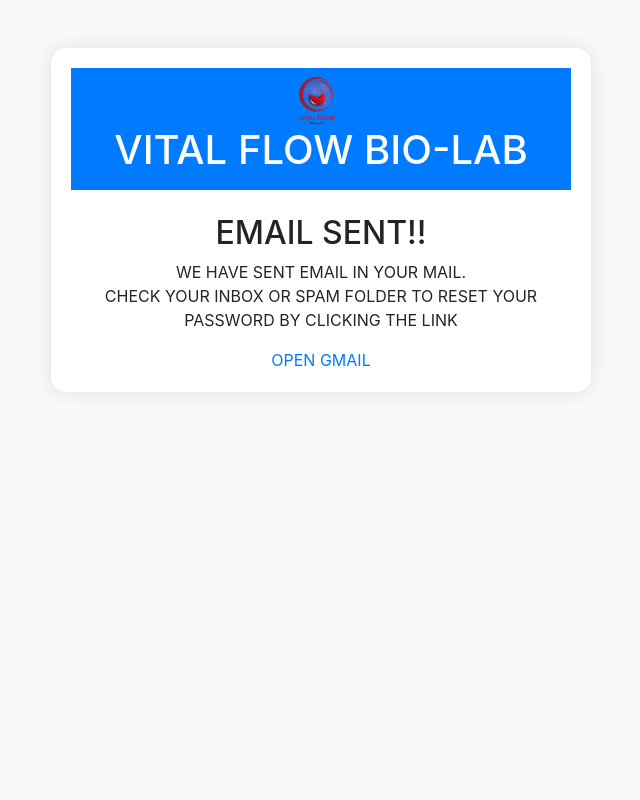
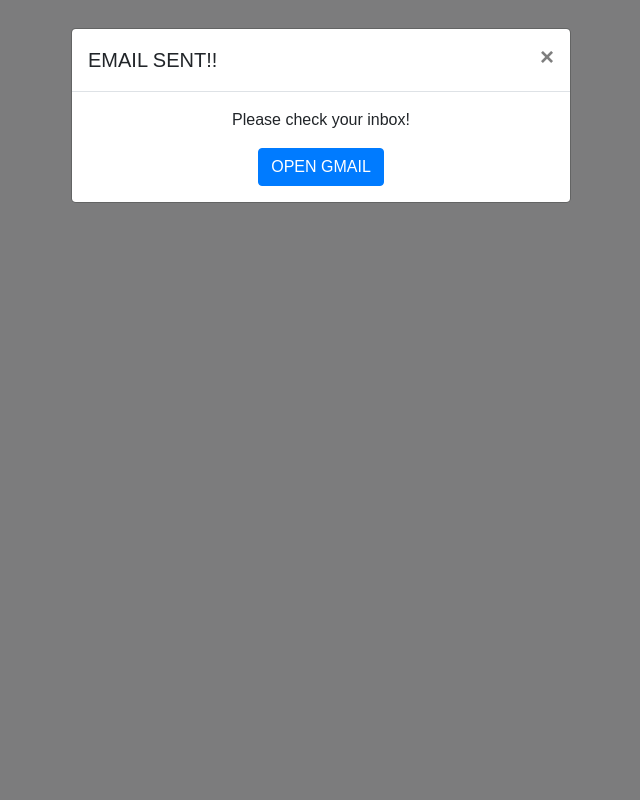
Before and after one commit to Ayush-Adhikari123/VitalFlow, a Django app: page /password_reset/done/ in a window 1280 px wide. Shown: the whole page, without its empty margins (319-959 px from the left). Run offline with Django 4.2, Linux system fonts and the light colour scheme; some libraries are stand-ins or nearby versions.

Commit message:
edited reset done

```diff
--- a/Sem3project/templates/resetdone.html
+++ b/Sem3project/templates/resetdone.html
@@ -7,6 +7,7 @@
     <title>Password Reset</title>
     <link rel="stylesheet" href="https://stackpath.bootstrapcdn.com/bootstrap/4.3.1/css/bootstrap.min.css"
         integrity="sha384-ggOyR0iXCbMQv3Xipma34MD+dH/1fQ784/j6cY/iJTQUOhcWr7x9JvoRxT2MZw1T" crossorigin="anonymous">
+        <link rel="stylesheet" href="/static/adminlogin.css">
     <style>
         body {
             background-color: #f8f9fa;
@@ -30,27 +31,24 @@
 
 <body>
 
-    <div class="container mt-5">
-        <div class="row justify-content-center">
-            <div class="col-md-6">
-                <div class="card">
-                    <div class="card-body">
-                        <div class="header bg-primary text-white text-center p-2 mb-4">
-                            <img src="/static/Images/Logo.png" alt="Header Image" style="height: 50px;" class="mr-2">
-                            <h1 class="company-name">VITAL FLOW BIO-LAB</h1>
+    <div class="modal fade" id="emailSentModal" tabindex="-1" role="dialog" aria-labelledby="emailSentModalLabel"
+    aria-hidden="true">
+    <div class="modal-dialog" role="document">
+        <div class="modal-content">
+            <div class="modal-header">
+                <h5 class="modal-title" id="emailSentModalLabel">EMAIL SENT!!</h5>
+                <button type="button" class="close" data-dismiss="modal" aria-label="Close">
+                    <span aria-hidden="true">&times;</span>
+                </button>
             </div>
-                        <h2 class="text-center mb-2">EMAIL SENT!!</h2>
-                        <p class="text-sm">WE HAVE SENT EMAIL IN YOUR MAIL.<br> CHECK YOUR INBOX OR SPAM FOLDER TO
-                            RESET YOUR PASSWORD BY CLICKING THE LINK </p>
-                        <a href="https://www.gmail.com" target="_blank">OPEN GMAIL</a>
-
-                    </div>
+            <div class="modal-body adminlogin-background text-center"> <!-- Add adminlogin-background class here -->
+                <p>Please check your inbox!</p>
+                <a href="https://www.gmail.com" target="_blank" class="btn btn-primary">OPEN GMAIL</a>
             </div>
         </div>
     </div>
 </div>
 
-    <!-- Bootstrap JS and Popper.js scripts -->
 <script src="https://code.jquery.com/jquery-3.3.1.slim.min.js"
     integrity="sha384-q8i/X+965DzO0rT7abK41JStQIAqVgRVzpbzo5smXKp4YfRvH+8abtTE1Pi6jizo"
     crossorigin="anonymous"></script>
@@ -60,6 +58,15 @@
 <script src="https://stackpath.bootstrapcdn.com/bootstrap/4.3.1/js/bootstrap.min.js"
     integrity="sha384-JjSmVgyd0p3pXB1rRibZUAYoIIy6OrQ6VrjIEaFf/nJGzIxFDsf4x0xIM+B07jRM"
     crossorigin="anonymous"></script>
+<script>
+    $(document).ready(function () {
+        $('#emailSentModal').modal('show');
+
+        $('#emailSentModal').on('hidden.bs.modal', function () {
+            window.location.href = "/adminlogin"; // Redirect to adminlogin.html on modal close
+        });
+    });
+</script>
 
 </body>
 
```
Lines whose indentation alone changed are shown as unchanged.
